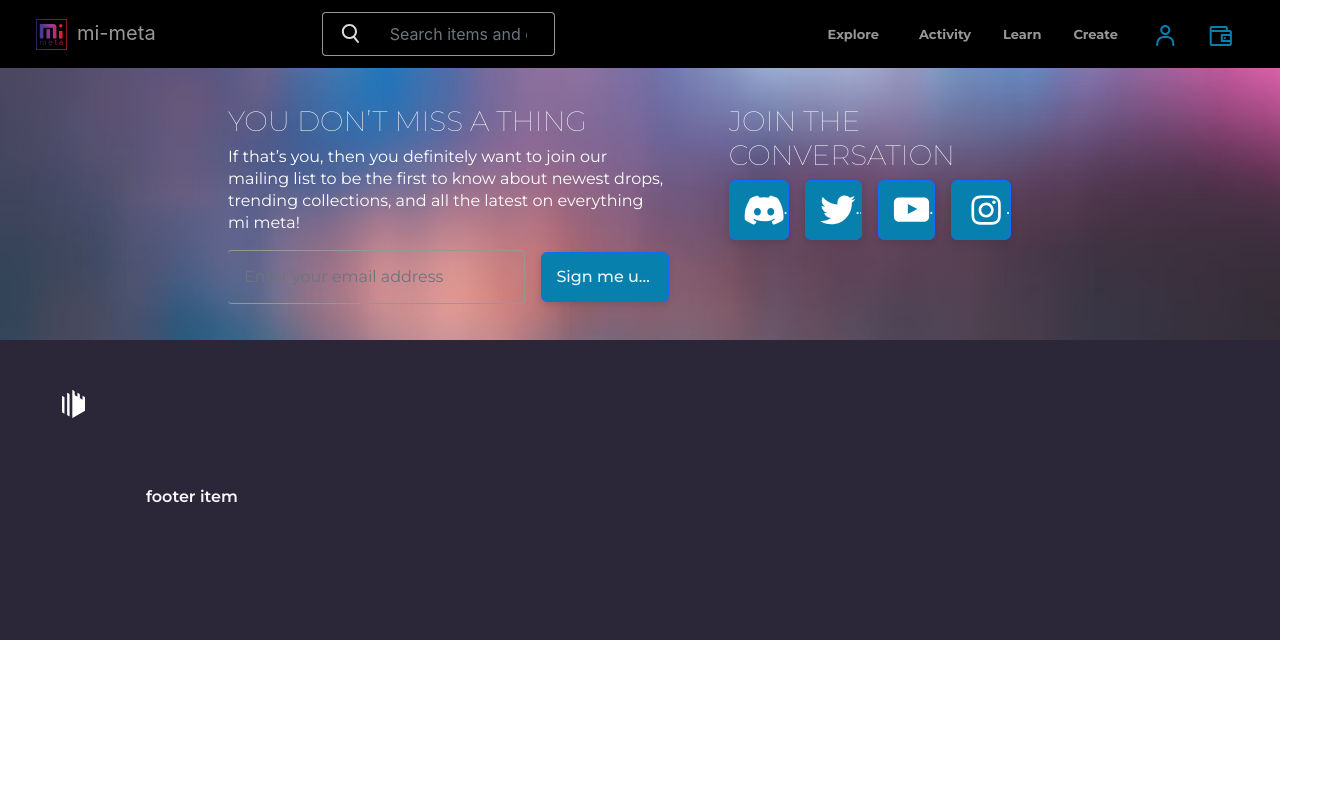
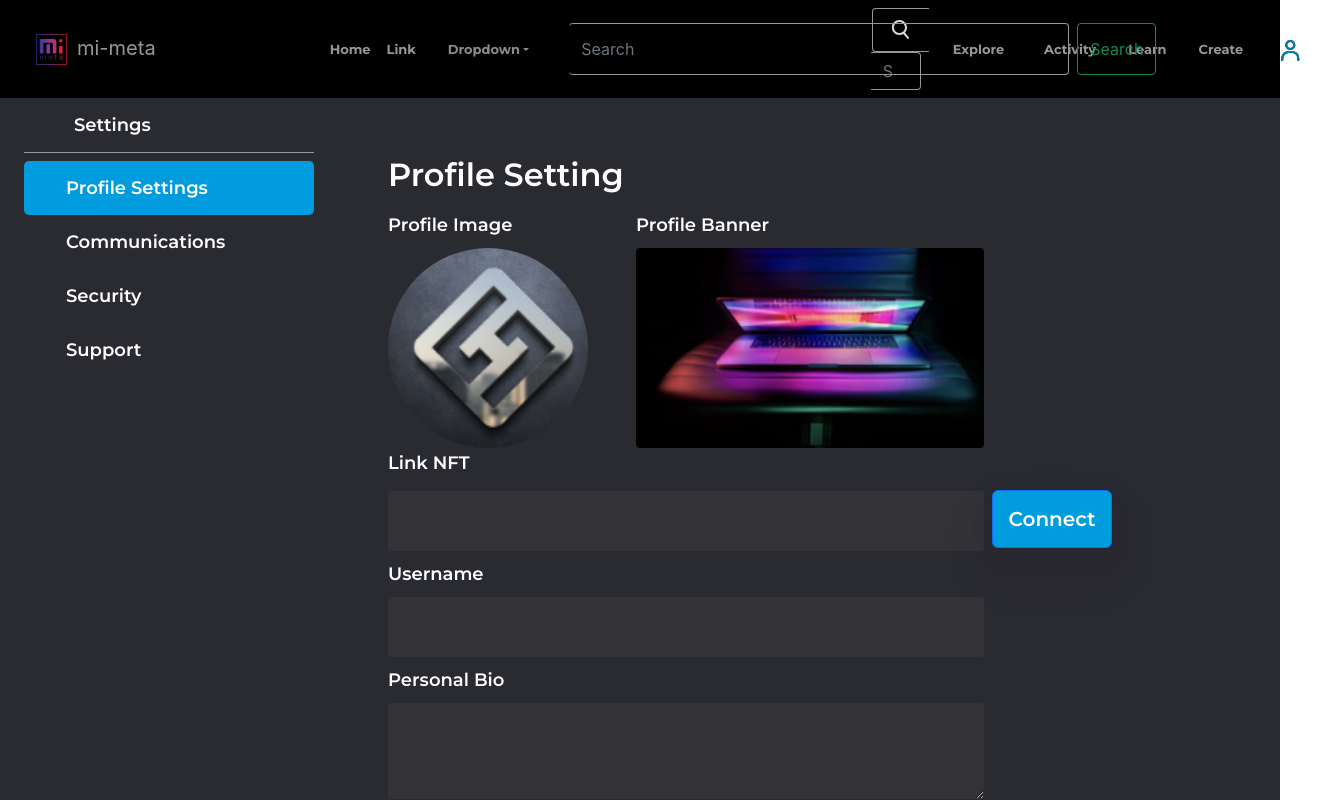
Before and after one commit to mi-meta/marketplace_frontend, a React (Create React App) app: page /settings/profile in a window 1280 px wide. Shown: the top 800 px of the page, 1338 px wide, since content can reach past the window. Built offline with nearby package versions, Linux system fonts and the light colour scheme.

Commit message:
complete setting

```diff
--- a/src/components/Header/Header.tsx
+++ b/src/components/Header/Header.tsx
@@ -13,6 +13,7 @@ import {
   FormControl,
   InputGroup,
 } from 'react-bootstrap';
+import Sidebar from '../SideBar/Sidebar';
 
 function Header() {
   const { theme } = useContext(ThemeContext);
@@ -26,6 +27,7 @@ function Header() {
             <span>mi-meta</span>
           </Link>
           <Navbar.Toggle aria-controls="navbarScroll" />
+          <Sidebar />
           <Navbar.Collapse id="navbarScroll">
             <InputGroup className="d-flex">
               <InputGroup.Text id="basic-addon1">
@@ -57,7 +59,9 @@ function Header() {
                 <Image src="/icons/user.svg" />
               </Nav.Link> */}
               <Nav.Link href="#action1">
-                <Image src="/icons/save.svg" />
+                <Navbar.Toggle aria-controls="offcanvasNavbar">
+                  <Image src="/icons/save.svg" />
+                </Navbar.Toggle>
               </Nav.Link>
             </Nav>
           </Navbar.Collapse>
--- /dev/null
+++ b/src/components/Settings/CommunicationSetting.tsx
@@ -0,0 +1,22 @@
+import { Row, Stack } from 'react-bootstrap';
+import BootstrapSwitchButton from 'bootstrap-switch-button-react';
+
+const CommunicationSetting = () => {
+  return (
+    <>
+      <h1>Profile Setting</h1>
+      <Row>
+        <Stack direction="horizontal" gap={2}>
+          <h2>Receive email notifications</h2>
+          <BootstrapSwitchButton checked={true} onChange={() => console.log('change')} size="xs" />
+        </Stack>
+        <p>
+          Turn on email notifications if you want to receive regular updates, marketing emails, and
+          account notifications.
+        </p>
+      </Row>
+    </>
+  );
+};
+
+export { CommunicationSetting };
--- /dev/null
+++ b/src/components/Settings/ProfileSetting.tsx
@@ -0,0 +1,79 @@
+import { Row, Image, Stack, Button, FormControl } from 'react-bootstrap';
+
+const ProfileSetting = () => {
+  return (
+    <>
+      <h1>Profile Setting</h1>
+      <Row className="settings-body-profile">
+        <Stack direction="horizontal" gap={5} className="settings-body-profile-preview">
+          <div>
+            <h2>Profile Image</h2>
+            <Image
+              src="/images/profile.png"
+              className="settings-body-profile-image"
+              width={200}
+              height={200}
+              roundedCircle
+            />
+          </div>
+          <div>
+            <h2>Profile Banner</h2>
+            <Image
+              src="/images/profile-banner.png"
+              className="settings-body-profile-banner"
+              height={200}
+              rounded
+            />
+          </div>
+        </Stack>
+        <div className="mb-2">
+          <h2>Link NFT</h2>
+          <Stack direction="horizontal" gap={2}>
+            <FormControl />
+            <Button size="lg">Connect</Button>
+          </Stack>
+        </div>
+        <div className="mb-2">
+          <h2>Username</h2>
+          <FormControl />
+        </div>
+        <div className="mb-2">
+          <h2>Personal Bio</h2>
+          <FormControl as="textarea" />
+        </div>
+        <div className="mb-2">
+          <h2>Email</h2>
+          <FormControl />
+        </div>
+        <div className="mb-2">
+          <h2>Linked Wallets</h2>
+          <Stack direction="horizontal" gap={2}>
+            <FormControl />
+            <Button size="lg">Copy</Button>
+          </Stack>
+          <Stack direction="horizontal" gap={2}>
+            <FormControl />
+            <Button size="lg">Copy</Button>
+          </Stack>
+          <Stack direction="horizontal" gap={2}>
+            <FormControl />
+            <Button size="lg">Copy</Button>
+          </Stack>
+        </div>
+        <div className="mb-2">
+          <h2>Social Connections</h2>
+          <FormControl />
+          <FormControl />
+        </div>
+        <div className="mb-2">
+          <Button size="lg">Save</Button>
+          <Button size="lg" className="mx-3" variant="light">
+            Cancel
+          </Button>
+        </div>
+      </Row>
+    </>
+  );
+};
+
+export { ProfileSetting };
--- /dev/null
+++ b/src/components/Settings/index.ts
@@ -0,0 +1,3 @@
+export * from './CommunicationSetting';
+export * from './ProfileSetting';
+export * from './SecuritySetting';
--- /dev/null
+++ b/src/components/SideBar/Sidebar.tsx
@@ -0,0 +1,30 @@
+import { Navbar, Offcanvas, NavDropdown, Form, FormControl, Nav, Button } from 'react-bootstrap';
+
+const Sidebar = () => {
+  return (
+    <Navbar.Offcanvas id="offcanvasNavbar" aria-labelledby="offcanvasNavbarLabel" placement="end">
+      <Offcanvas.Header closeButton>
+        <Offcanvas.Title id="offcanvasNavbarLabel">Offcanvas</Offcanvas.Title>
+      </Offcanvas.Header>
+      <Offcanvas.Body>
+        <Nav className="justify-content-end flex-grow-1 pe-3">
+          <Nav.Link href="#action1">Home</Nav.Link>
+          <Nav.Link href="#action2">Link</Nav.Link>
+          <NavDropdown title="Dropdown" id="offcanvasNavbarDropdown">
+            <NavDropdown.Item href="#action3">Action</NavDropdown.Item>
+            <NavDropdown.Item href="#action4">Another action</NavDropdown.Item>
+            <NavDropdown.Divider />
+            <NavDropdown.Item href="#action5">Something else here</NavDropdown.Item>
+          </NavDropdown>
+        </Nav>
+        <Form className="d-flex">
+          <FormControl type="search" placeholder="Search" className="me-2" aria-label="Search" />
+          <Button variant="outline-success">Search</Button>
+        </Form>
+      </Offcanvas.Body>
+    </Navbar.Offcanvas>
+  );
+};
+
+// export { Sidebar };
+export default Sidebar;
--- a/src/components/index.ts
+++ b/src/components/index.ts
@@ -7,3 +7,5 @@ export * from './Landing';
 export * from './Drops';
 export * from './Categories';
 export * from './CNav';
+export * from './Settings';
+// export * from './Sidebar';
--- a/src/pages/Root.tsx
+++ b/src/pages/Root.tsx
@@ -15,7 +15,14 @@ import {
   Profile,
   Settings,
 } from '../pages';
-import { Header, Footer, Contact } from '../components';
+import {
+  Header,
+  Footer,
+  Contact,
+  ProfileSetting,
+  CommunicationSetting,
+  SecuritySetting,
+} from '../components';
 
 function Root() {
   const { theme } = useContext(ThemeContext);
@@ -35,7 +42,12 @@ function Root() {
           <Route path="/explore" element={<Explore />} />
           <Route path="/collection" element={<Collection />} />
           <Route path="/profile" element={<Profile />} />
-          <Route path="/settings" element={<Settings />} />
+          <Route path="/settings" element={<Settings />}>
+            <Route path="" element={<ProfileSetting />} />
+            <Route path="profile" element={<ProfileSetting />} />
+            <Route path="communication" element={<CommunicationSetting />} />
+            <Route path="security" element={<SecuritySetting />} />
+          </Route>
         </Routes>
       </BrowserRouter>
       <Contact />
--- a/src/pages/Settings.tsx
+++ b/src/pages/Settings.tsx
@@ -1,91 +1,37 @@
-import { Container, Row, Col, Nav, Image, FormControl, Button, Stack } from 'react-bootstrap';
+import { Link, Outlet } from 'react-router-dom';
+import { Container, Row, Col, Nav } from 'react-bootstrap';
 import '../styles/settings.scss';
+// import { ProfileSetting } from '../components';
 
 const Settings = () => {
+  // let { path, url } = useRouteMatch();
   return (
-    <Container className="settings" fluid>
+    <Container className="settings mb-5" fluid>
       <Row>
         <Col lg={3}>
           <h1 className="underline">Settings</h1>
           <Nav defaultActiveKey="/home" className="flex-column">
-            <Nav.Link href="/home" className="active">
+            <Link to="profile" className="nav-link active">
               Profile Settings
-            </Nav.Link>
-            <Nav.Link eventKey="link-1">Communications</Nav.Link>
-            <Nav.Link eventKey="link-2">Security</Nav.Link>
-            <Nav.Link eventKey="disabled">Support</Nav.Link>
+            </Link>
+            <Link
+              role="button"
+              data-rr-ui-event-key="lid"
+              to={`communication`}
+              className="nav-link"
+            >
+              Communications
+            </Link>
+            <Link to="security" className="nav-link">
+              Security
+            </Link>
+            <Link to="security" className="nav-link">
+              Support
+            </Link>
           </Nav>
         </Col>
         <Col lg={9} className="settings-body">
-          <h1>Profile Settings</h1>
-          <Row>
-            <Stack direction="horizontal" gap={5} className="settings-body-profile">
-              <div>
-                <h2>Profile Image</h2>
-                <Image
-                  src="/images/profile.png"
-                  className="settings-body-profile-image"
-                  width={200}
-                  height={200}
-                  roundedCircle
-                />
-              </div>
-              <div>
-                <h2>Profile Banner</h2>
-                <Image
-                  src="/images/profile-banner.png"
-                  className="settings-body-profile-banner"
-                  height={200}
-                  rounded
-                />
-              </div>
-            </Stack>
-            <div className="mb-2">
-              <h2>Link NFT</h2>
-              <Stack direction="horizontal" gap={2}>
-                <FormControl />
-                <Button size="lg">Connect</Button>
-              </Stack>
-            </div>
-            <div className="mb-2">
-              <h2>Username</h2>
-              <FormControl />
-            </div>
-            <div className="mb-2">
-              <h2>Personal Bio</h2>
-              <FormControl as="textarea" />
-            </div>
-            <div className="mb-2">
-              <h2>Email</h2>
-              <FormControl />
-            </div>
-            <div className="mb-2">
-              <h2>Linked Wallets</h2>
-              <Stack direction="horizontal" gap={2}>
-                <FormControl />
-                <Button size="lg">Copy</Button>
-              </Stack>
-              <Stack direction="horizontal" gap={2}>
-                <FormControl />
-                <Button size="lg">Copy</Button>
-              </Stack>
-              <Stack direction="horizontal" gap={2}>
-                <FormControl />
-                <Button size="lg">Copy</Button>
-              </Stack>
-            </div>
-            <div className="mb-2">
-              <h2>Social Connections</h2>
-              <FormControl />
-              <FormControl />
-            </div>
-            <div className="mb-2">
-              <Button size="lg">Save</Button>
-              <Button size="lg" className="mx-3" variant="light">
-                Cancel
-              </Button>
-            </div>
-          </Row>
+          <Outlet />
         </Col>
       </Row>
     </Container>
--- a/src/styles/settings.scss
+++ b/src/styles/settings.scss
@@ -54,25 +54,12 @@
 
         color: #FFFFFF;
       }
-      &-profile {
+
+    }&-profile {
       &-image {
 
       }
-      }
-    }
 
-    input, textarea {
-      background: #333236;
-      border-radius: 3px;
-      margin-top: 5px;
-      border: none;
-      font-size: 24px;
-      padding: 12px 24px;
-      max-width: 596px;
-    }
-    textarea {
-      rows: 5;
-    }
       .btn {
         font-family: 'Montserrat';
         font-style: normal;
@@ -90,6 +77,20 @@
         background: #009CDE;
         box-shadow: 0px 12px 24px rgba(44, 39, 56, 0.08), 0px 24px 48px rgba(44, 39, 56, 0.16);
         border-radius: 6px;
+      }
+    }
+
+    input, textarea {
+      background: #333236;
+      border-radius: 3px;
+      margin-top: 5px;
+      border: none;
+      font-size: 24px;
+      padding: 12px 24px;
+      max-width: 596px;
+    }
+    textarea {
+      rows: 5;
     }
   }
 }
@@ -118,6 +119,9 @@
 }
 @include media-breakpoint-down(md) {
   .settings {
+    h1 {
+      padding: 12px 0px;
+    }
     &-body {
       & > div {
         padding: 8px;
```
Also changed, not shown: src/components/Settings/SecuritySetting.tsx (added, +23 -0 lines), src/styles/index.scss (+28 -0 lines), src/styles/profile.scss (+0 -29 lines). Lines whose indentation alone changed are shown as unchanged.
